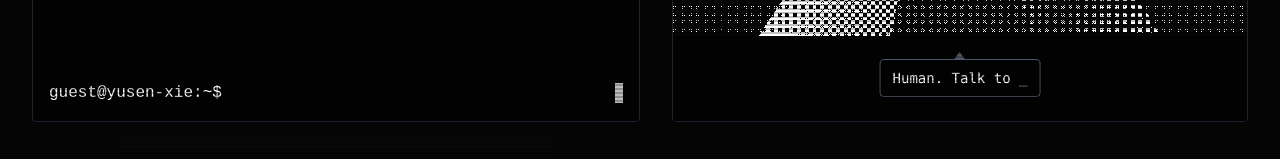
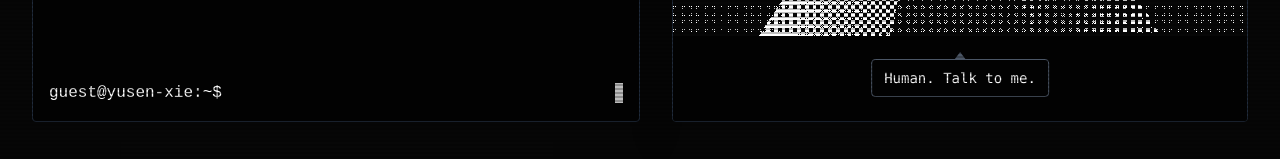
Before and after one commit to yusenthebot/yusenthebot.github.io, a React (Vite) app: page / in a window 1280 px wide. Shown: the part 638-797 px from the top of the page. Built offline with nearby package versions, Linux system fonts and the light colour scheme.

Commit message:
fix: faster typewriter speed (30ms -> 15ms per char)

```diff
--- a/src/App.jsx
+++ b/src/App.jsx
@@ -24,7 +24,7 @@ const SpeechBubble = ({ text }) => {
       indexRef.current++;
       setDisplayed(text.slice(0, indexRef.current));
       if (indexRef.current >= text.length) clearInterval(interval);
-    }, 30);
+    }, 15);
     return () => clearInterval(interval);
   }, [text]);
 
```
